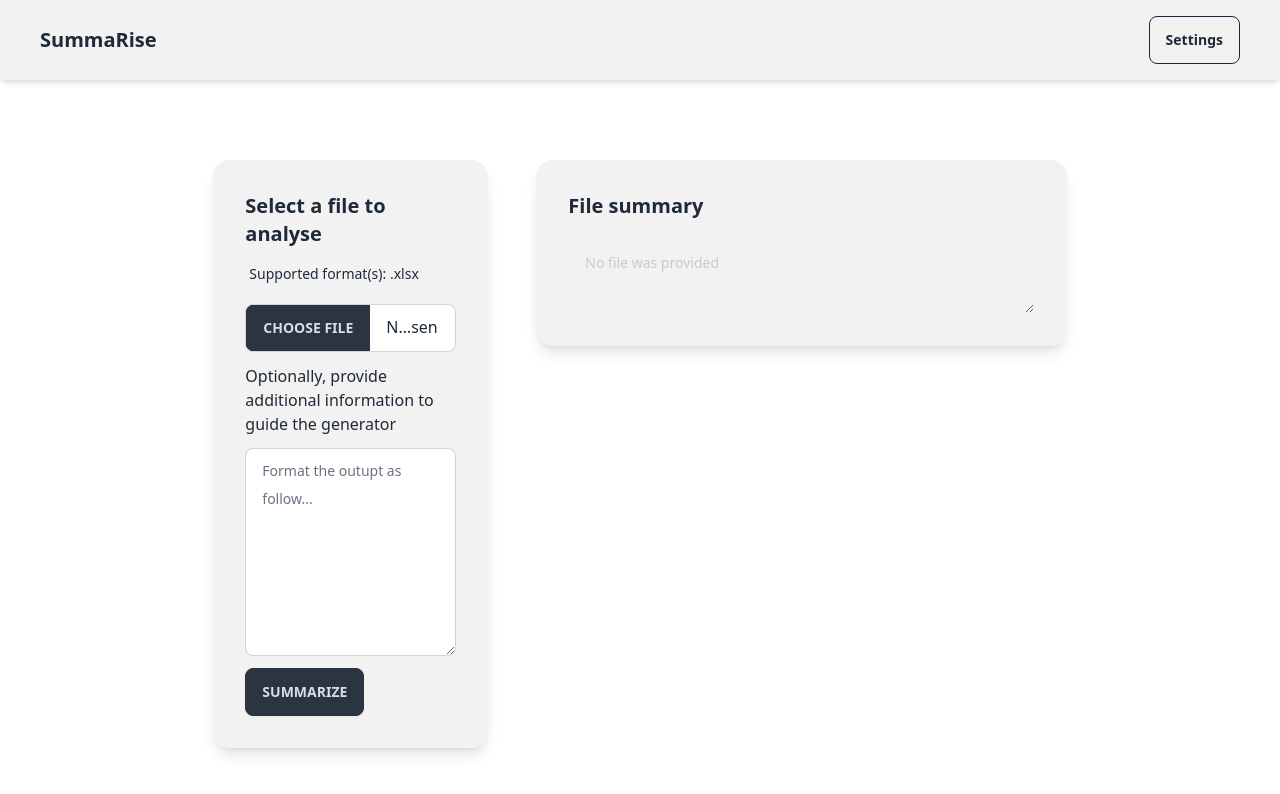
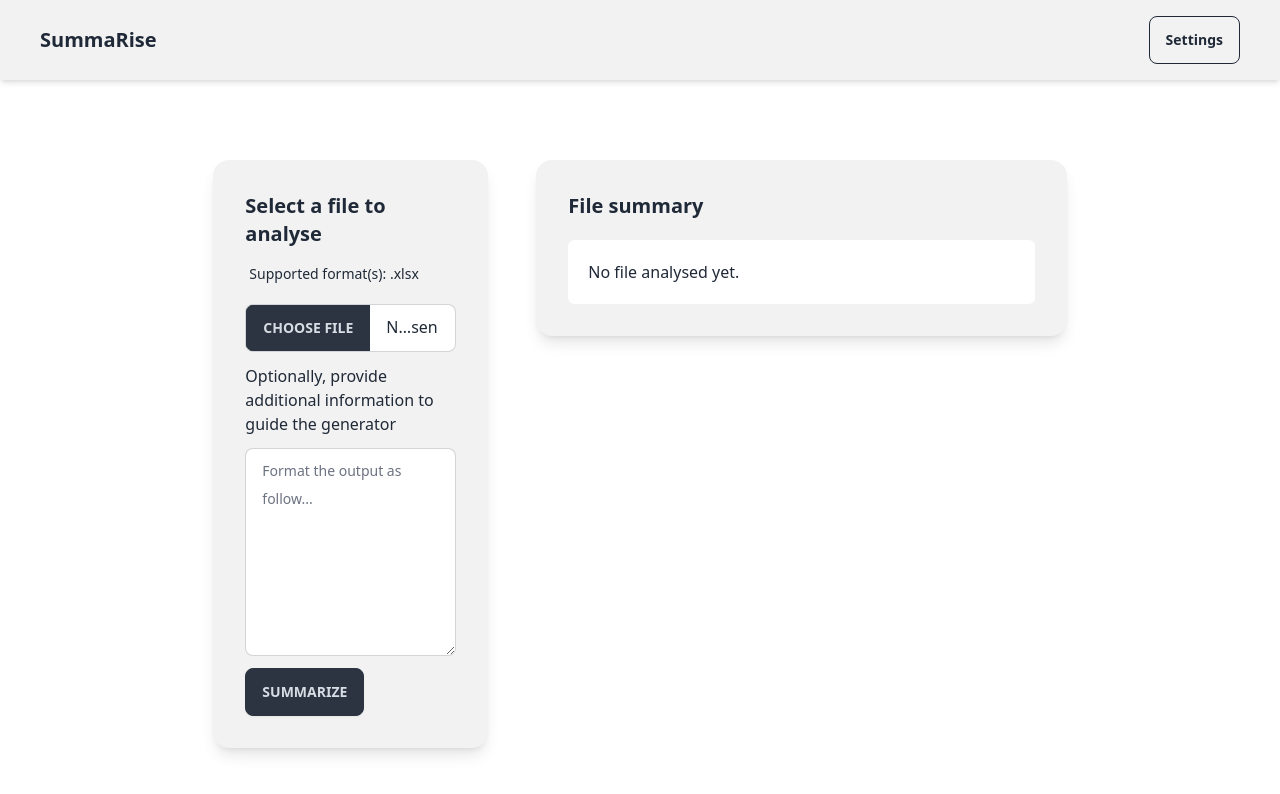
Before and after one commit to Entouanes/excel-budget-demo, a SvelteKit app in the folder frontend/: page / in a window 1280 px wide. Shown: the top 794 px of the page. Built offline with nearby package versions, Linux system fonts and the light colour scheme.

Commit message:
Implemented client side API call

```diff
--- a/frontend/src/routes/+page.server.ts
+++ b/frontend/src/routes/+page.server.ts
@@ -15,6 +15,7 @@ export const actions = {
 
         if (response.ok) {
             const data = await response.json();
+            console.log(data);
             return { success: true, data };
         } else {
             const error = await response.json();
--- a/frontend/src/routes/+page.svelte
+++ b/frontend/src/routes/+page.svelte
@@ -1,23 +1,38 @@
 <script lang="ts">
     import { enhance } from "$app/forms";
-    let summary : string | undefined | void = $state(undefined);
-    let loading = $state(false)
 
-    const fetchSummary: any = () => {
+    // Explicitly type your variables
+    let summary: string | null = "No file analysed yet.";
+    let loading: boolean = false;
+
+    async function handleSubmit({ formData }: { formData: FormData }): Promise<void> {
         loading = true;
 
-        return async ( { update }: { update: (data: { summary: string | undefined | void}) => Promise<void> } ) => {
-            loading = false;
-            summary = await update({ summary });
-            console.log(summary)
+        const response = await fetch('http://localhost:8000/summarize/', {
+            method: 'POST',
+            body: formData
+        });
+
+        // Simulate a long-running task
+        await new Promise(resolve => setTimeout(resolve, 2000));
+
+        if (response.ok) {
+            const data = await response.json();
+            console.log(data.summary);
+            summary = typeof data.summary === 'string' ? data.summary : JSON.stringify(data.summary);
+        } else {
+            const error = await response.json();
+            summary = "An error occurred.";
         }
+
+        loading = false;
     }
 </script>
 
-<div class="card bg-base-200 w-1/3 shadow-lg h-full" >
-    <div class="card-body ">
+<div class="card bg-base-200 w-1/3 shadow-lg h-full">
+    <div class="card-body">
         <h1 class="card-title">Select a file to analyse</h1>
-        <form method="POST" enctype="multipart/form-data" use:enhance={fetchSummary}>
+        <form method="POST" enctype="multipart/form-data" use:enhance={handleSubmit}>
             <label class="form-control w-full space-y-3">
                 <div class="label">
                     <span class="label-text">Supported format(s): .xlsx</span>
@@ -32,7 +47,7 @@
                 <p>Optionally, provide additional information to guide the generator</p>
                 <textarea
                     class="textarea textarea-bordered h-52"
-                    placeholder="Format the outupt as follow..."
+                    placeholder="Format the output as follow..."
                     disabled={loading}
                     id="text"
                     name="text"
@@ -51,11 +66,16 @@
         </form>
     </div>
 </div>
+
 <div class="card bg-base-200 w-2/3 shadow-lg h-full">
     <div class="card-body space-y-3">
         <h1 class="card-title">File summary</h1>
         {#if !loading}
-            <textarea class="textarea" placeholder="No file was provided" disabled={summary==null}></textarea>
+            <div
+                class="rounded-md p-5 bg-base-100 w-full"
+            >
+                {summary}
+            </div>
         {:else}
             <div class="skeleton h-52 w-full"></div>
         {/if}
```
Also changed, not shown: 1 other file (tests, documents, lock files or other folders).
